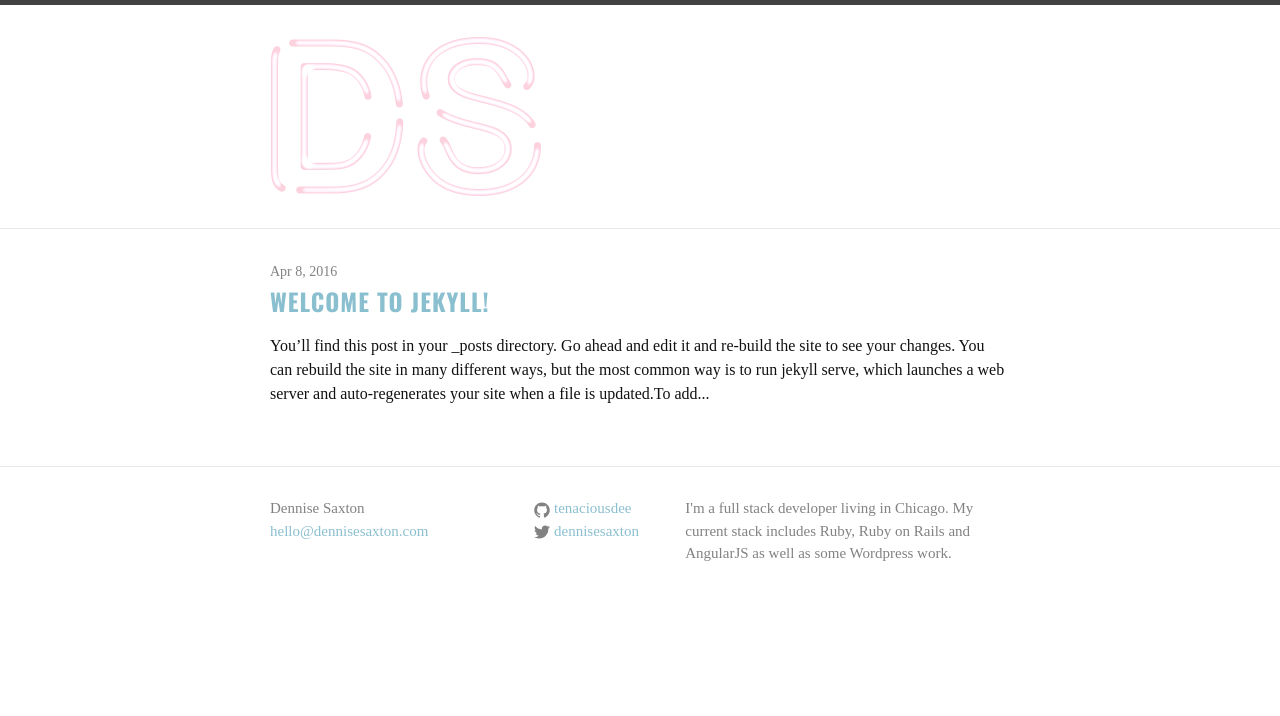
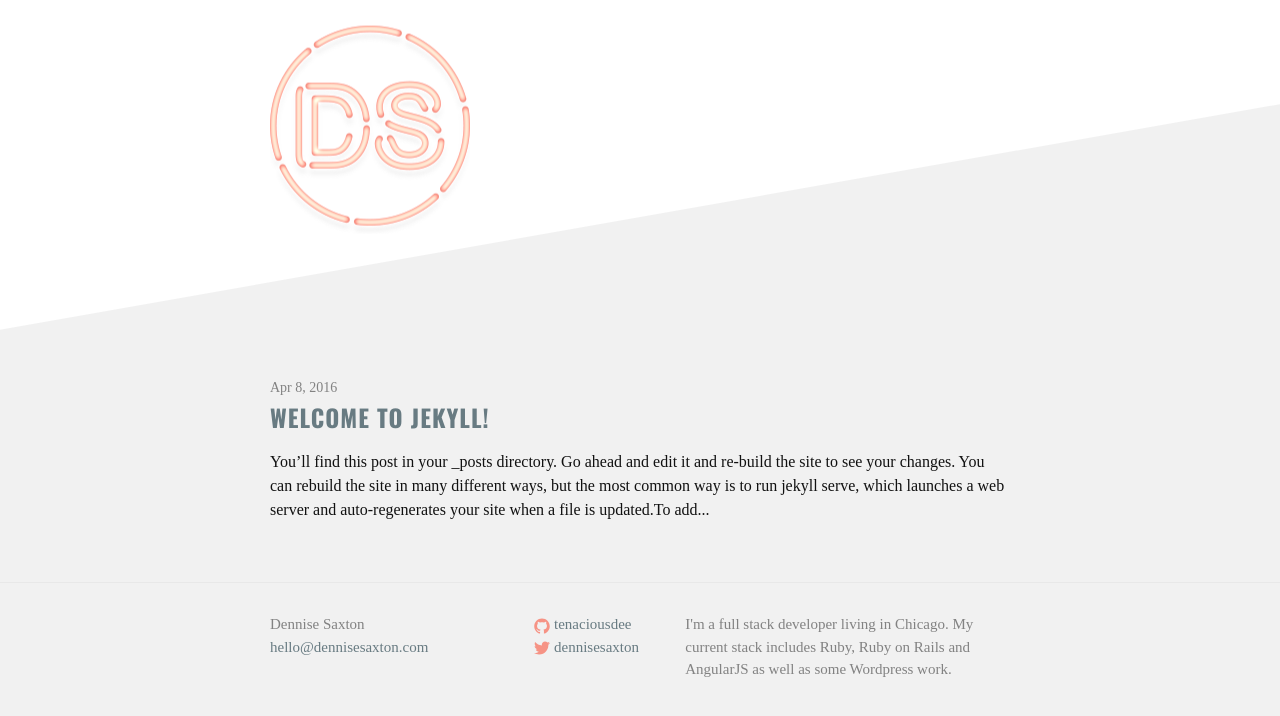
Before and after one commit to tenaciousdee/jekyllblog, a Jekyll site: the page built from index.html, in a window 1280 px wide. Shown: the top 716 px of the page. Built offline with Jekyll 4.4.1, drawn with Linux system fonts in a browser that asks for light colours; some web fonts are replaced.

Commit message:
Replaced the logo image yet again, changed the fill color of the github and twitter icons, styled the header by skewing it and making the background white, styled the heading and link colors

```diff
--- a/_includes/header.html
+++ b/_includes/header.html
@@ -2,7 +2,7 @@
 
   <div class="wrapper">
 
-    <a class="site-title" href="{{ site.baseurl }}/"><img src="/img/blog-logo.png" alt="blog logo" /></a>
+    <a class="site-title" href="{{ site.baseurl }}/"><h1><img src="/img/blog-logo-alt.png" alt="blog logo" /></h1></a>
 
   </div>
 
--- a/_sass/_base.scss
+++ b/_sass/_base.scss
@@ -102,11 +102,11 @@ a {
     text-decoration: none;
 
     &:visited {
-        color: darken($brand-color, 15%);
+        color: $brand-color;
     }
 
     &:hover {
-        color: $brand-color-hover;
+        color: darken($brand-color, 15%);
         text-decoration: underline;
     }
 }
@@ -139,7 +139,7 @@ code {
     font-size: 15px;
     border: 1px solid $grey-color-light;
     border-radius: 3px;
-    background-color: #eef;
+    background-color: #fff;
 }
 
 code {
@@ -207,7 +207,7 @@ pre {
         vertical-align: middle;
 
         path {
-            fill: $grey-color;
+            fill: $icon-color;
         }
     }
 }
--- a/_sass/_layout.scss
+++ b/_sass/_layout.scss
@@ -2,13 +2,14 @@
  * Site header
  */
 .site-header {
-    border-top: 5px solid $grey-color-dark;
-    border-bottom: 1px solid $grey-color-light;
+    background-color: $header-background;
     min-height: 56px;
-    padding: 2em 0;
+    padding: 6.5em 0 1em;
+    @include transform(skew(0deg, -10deg));
 
     // Positioning context for the mobile navigation icon
     position: relative;
+    top: -8em;
 }
 
 .site-title {
@@ -18,6 +19,7 @@
     letter-spacing: -1px;
     margin-bottom: 0;
     float: left;
+    @include transform(skew(0deg, 10deg));
 
     &,
     &:visited {
@@ -207,7 +209,7 @@
 .post-title {
     font-size: 42px;
     line-height: 1;
-    color: $brand-color-hover;
+    color: $brand-color;
 
     @include media-query($on-laptop) {
         font-size: 36px;
--- a/css/main.scss
+++ b/css/main.scss
@@ -2,6 +2,42 @@
 # Only the main Sass file needs front matter (the dashes are enough)
 ---
 @charset "utf-8";
+
+//Mixins
+
+// generic transform
+@mixin transform($transforms) {
+	   -moz-transform: $transforms;
+	     -o-transform: $transforms;
+	    -ms-transform: $transforms;
+	-webkit-transform: $transforms;
+          transform: $transforms;
+}
+// rotate
+@mixin rotate ($deg) {
+  @include transform(rotate(#{$deg}deg));
+}
+
+// scale
+@mixin scale($scale) {
+	 @include transform(scale($scale));
+}
+// translate
+@mixin translate ($x, $y) {
+   @include transform(translate($x, $y));
+}
+// skew
+@mixin skew ($x, $y) {
+   @include transform(skew(#{$x}deg, #{$y}deg));
+}
+//transform origin
+@mixin transform-origin ($origin) {
+    moz-transform-origin: $origin;
+	     -o-transform-origin: $origin;
+	    -ms-transform-origin: $origin;
+	-webkit-transform-origin: $origin;
+          transform-origin: $origin;
+}
 
 
 // Our variables
@@ -16,9 +52,10 @@ $base-line-height:    1.5;
 $spacing-unit:     30px;
 
 $text-color:        #111;
-$background-color:  #fff;
-$brand-color:       #8ABFCF;
-$brand-color-hover: #D7DFE0;
+$background-color:  #F1F1F1;
+$header-background: #FFF;
+$brand-color:       #687B82;
+$icon-color:        #F69385;
 
 $grey-color:       #828282;
 $grey-color-light: lighten($grey-color, 40%);
```
Also changed, not shown: _includes/icon-github.svg, _includes/icon-twitter.svg, img/blog-logo-alt.png (added), img/blog-logo.png (deleted).
